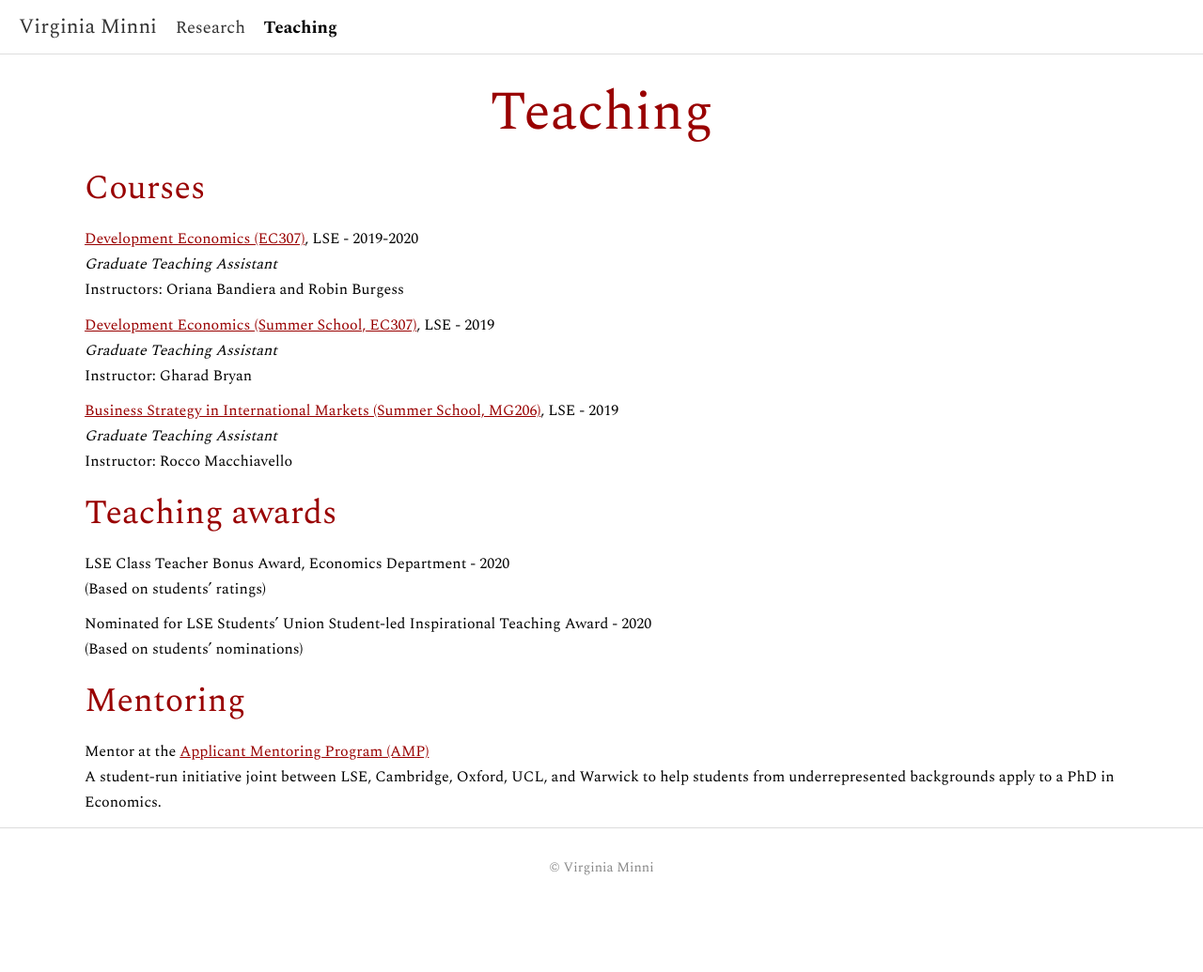
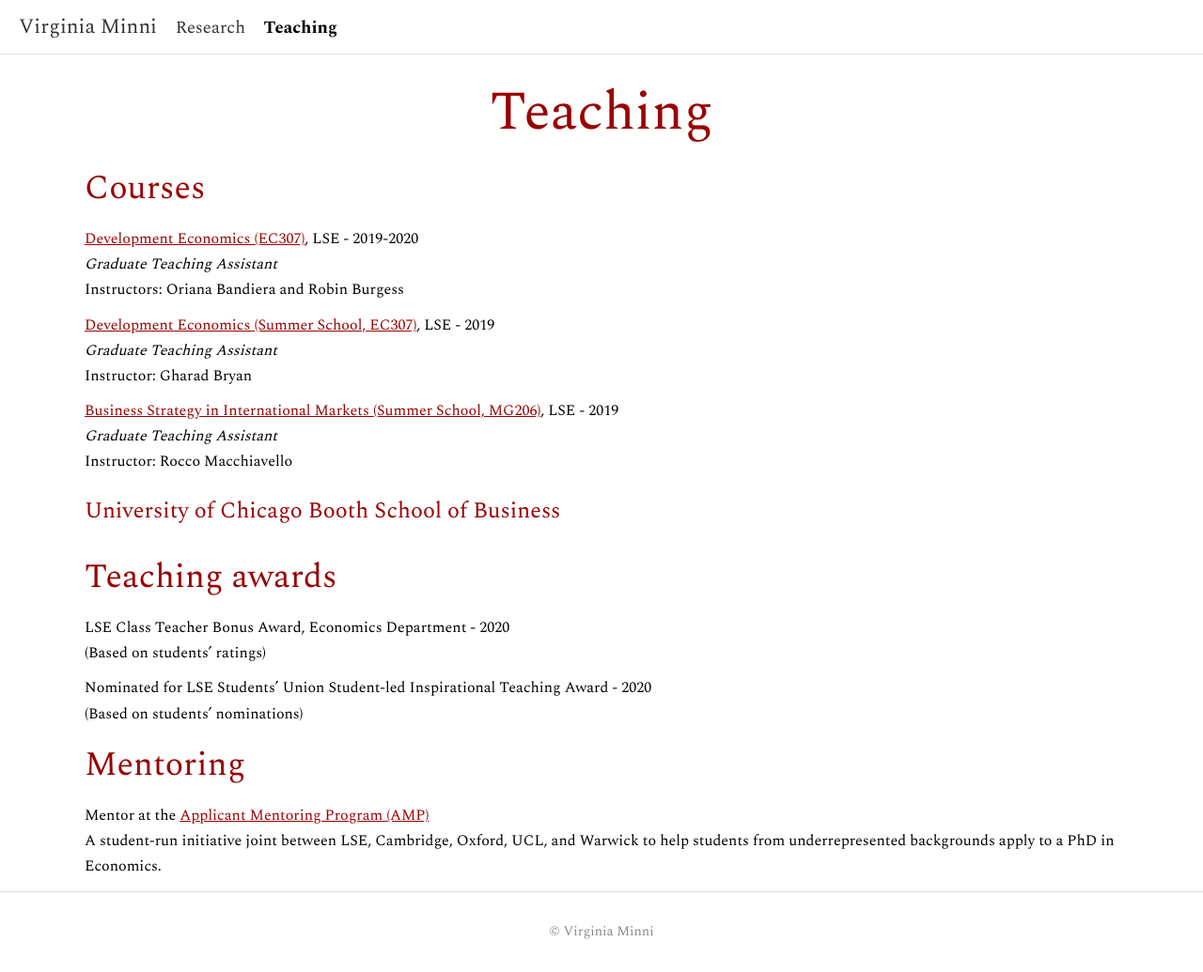
Before and after one commit to virginiaminni/virginiaminni.github.io, a Jekyll site: the page built from teaching.md, in a window 1280 px wide. Shown: the whole page at 94% size. Built offline with Jekyll 4.4.1, drawn with Linux system fonts in a browser that asks for light colours; before the commit the page ends 967 px from its top, so only the background shows below that.

Commit message:
Update teaching.md

```diff
--- a/teaching.md
+++ b/teaching.md
@@ -19,7 +19,7 @@ Instructor: Gharad Bryan
 *Graduate Teaching Assistant*  <br>
 Instructor: Rocco Macchiavello
 
-
+### <span style="color: #990000; font-size: 24px; font-weight: normal; font-family: 'Spectral', serif;">University of Chicago Booth School of Business</span>
 
 ## Teaching awards
 
```
